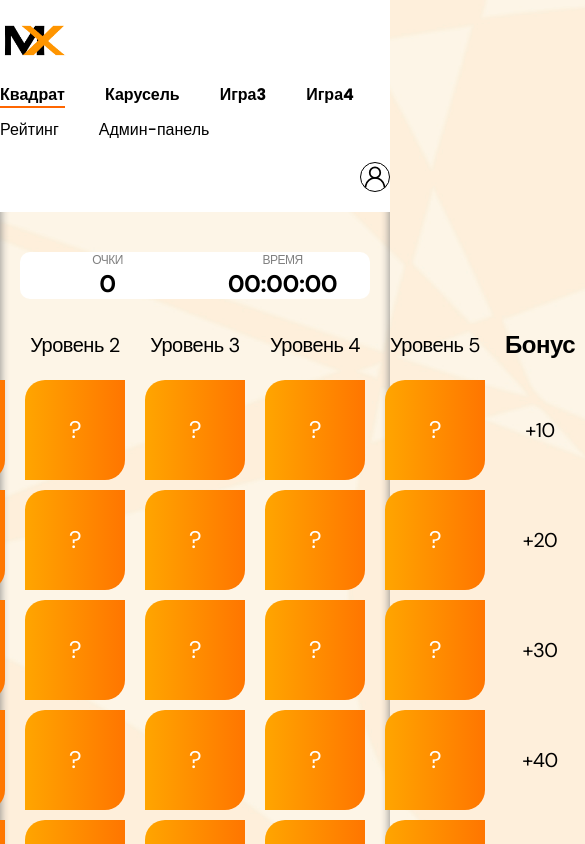
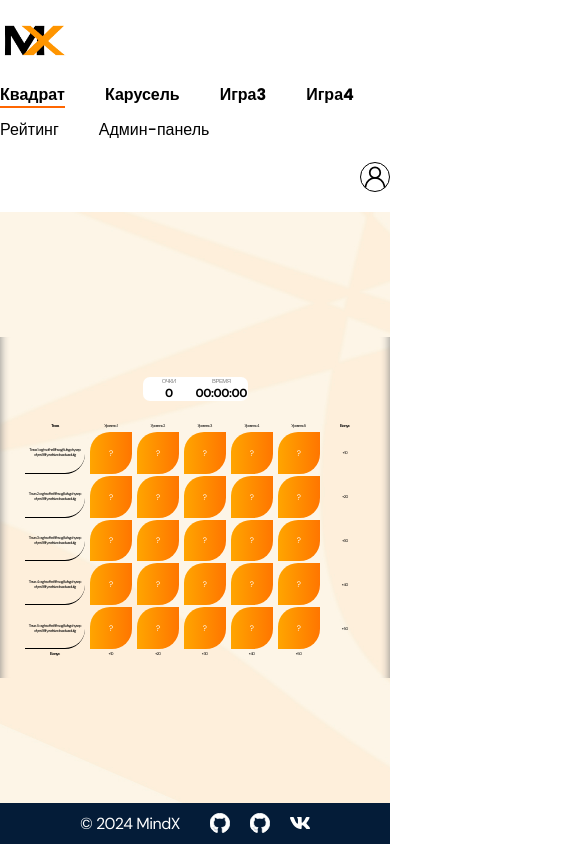
Before and after one commit to ntlifee/olympiad-games, a React (Create React App) app in the folder client/: page /square in a window 390 px wide. Shown: the top 844 px of the page, 585 px wide, since content can reach past the window. Built offline with nearby package versions, Linux system fonts and the light colour scheme.

Commit message:
Добавил адаптивности квадрату

```diff
--- a/client/src/components/GameInformationPanel/GameInformationPanel.jsx
+++ b/client/src/components/GameInformationPanel/GameInformationPanel.jsx
@@ -1,16 +1,16 @@
-import './gameinformationpanel.css'
+import classes from './gameinformationpanel.module.css'
 
 const GameInformationPanel = (props) => {
     const { score, time } = props;
     return (
-        <div className="information_panel">
-            <div className="score">
-                <p className='score_string'>ОЧКИ</p>
-                <p className="score_int">{score ? score : 0}</p>
+        <div className={classes.information_panel}>
+            <div className={classes.score}>
+                <span className={classes.score_string}>ОЧКИ</span>
+                <span className={classes.score_int}>{score ? score : 0}</span>
             </div>
-            <div className="time">
-                <p className='time_string'>ВРЕМЯ</p>
-                <p className="time_date">{time ? time : '00:00:00'}</p>
+            <div className={classes.time}>
+                <span className={classes.time_string}>ВРЕМЯ</span>
+                <span className={classes.time_date}>{time ? time : '00:00:00'}</span>
             </div>
         </div>
     );
--- a/client/src/components/GameInformationPanel/gameinformationpanel.css
+++ b/client/src/components/GameInformationPanel/gameinformationpanel.module.css
@@ -1,11 +1,10 @@
 .information_panel{
     background-color: white;
-    max-width: 400px;
-    width: 100%;
+    width: 30%;
     display: flex;
     flex-direction: row;
     align-items: center;
-    border-radius: 10px;
+    border-radius: 7px;
     margin: 20px;
 }
 
@@ -17,14 +16,14 @@
 }
 
 .score_string, .time_string{
-    font-size: 12px;
+    font-size: clamp(4px, 1.5vw, 16px);
     font-family: 'DM Sans', sans-serif;
     text-align: center;
     color: gray;
 }
 
 .score_int, .time_date{
-    font-size: 24px;
+    font-size: clamp(4px, 3vw,20px);
     font-family: 'DM Sans', sans-serif;
     text-align: center;
     color: black;
--- a/client/src/components/QuestionButton/QuestionButton.jsx
+++ b/client/src/components/QuestionButton/QuestionButton.jsx
@@ -1,9 +1,11 @@
-import './questionButton.css'
+import classes from './questionButton.module.css'
 
 const QuestionButton = (props) => {
     const { setModalActive, level } = props;
     return (
-        <a href='#' className='question-button' onClick={() => setModalActive(true)}>{level ? level * 10 : '?'}</a>
+        <td className={classes.question_button_wrapper}>
+            <a href='#' className={classes.question_button} onClick={() => setModalActive(true)}>{level ? level * 10 : '?'}</a>
+        </td>
     );
 }
 
--- a/client/src/components/QuestionButton/questionButton.css
+++ /dev/null
@@ -1,54 +0,0 @@
-.question-button{
-  position: relative;
-  display: flex;
-  width: 100px;
-  height: 100px;
-  text-align: center;
-  line-height: 60px;
-  color: #fff;
-  font-size: 24px !important;
-  text-transform: uppercase;
-  text-decoration: none;
-  font-family: 'DM Sans', sans-serif;
-  box-sizing: border-box;
-  background: linear-gradient(90deg, orange, #f60, #ffeb3b, orange);
-  background-size: 400%;
-  border-radius: 20px 0 20px 0;
-  z-index: 1;
-  align-items: center;
-  justify-content: center;
-}
-
-.question-button:hover {
-  animation: animate 8s linear infinite;
-}
-
-@keyframes animate {
-  0% {
-    background-position: 0%;
-  }
-  100% {
-    background-position: 400%;
-  }
-}
-
-.question-button:before {
-  content: "";
-  position: absolute;
-  top: -5px;
-  right: -5px;
-  bottom: -5px;
-  left: -5px;
-  z-index: -1;
-  background: linear-gradient(90deg, orange, #f60, #ffeb3b, orange);
-  background-size: 400%;
-  border-radius: 20px 0 20px 0;
-  opacity: 0;
-  transition: .5s;
-}
-
-.question-button:hover:before {
-  filter: blur(20px);
-  opacity: 1;
-  animation: animate 8s linear infinite;
-}
--- /dev/null
+++ b/client/src/components/QuestionButton/questionButton.module.css
@@ -0,0 +1,53 @@
+.question_button_wrapper{
+    border-radius: 20px 0 20px 0;
+    border: none;
+}
+
+.question_button{
+    position: relative;
+    align-items: center;
+    justify-content: center;
+    color: #fff;
+    font-size: clamp(8px, 2vw, 24px);
+    text-decoration: none;
+    font-family: 'DM Sans', sans-serif;
+    background: linear-gradient(90deg, orange, #f60, #ffeb3b, orange);
+    background-size: 400%;
+    border-radius: 20px 0 20px 0;
+    display: flex;
+    aspect-ratio: 1/1;
+}
+
+.question_button:hover {
+    animation: animate 8s linear infinite;
+}
+
+@keyframes animate {
+    0% {
+        background-position: 0%;
+    }
+    100% {
+        background-position: 400%;
+    }
+}
+
+.question_button:before {
+    content: "";
+    position: absolute;
+    top: -5px;
+    right: -5px;
+    bottom: -5px;
+    left: -5px;
+    z-index: -1;
+    background: linear-gradient(90deg, orange, #f60, #ffeb3b, orange);
+    background-size: 400%;
+    border-radius: 20px 0 20px 0;
+    opacity: 0;
+    transition: .5s;
+}
+
+.question_button:hover:before {
+    filter: blur(20px);
+    opacity: 1;
+    animation: animate 8s linear infinite;
+}
--- a/client/src/pages/SquareGame/SquareGame.jsx
+++ b/client/src/pages/SquareGame/SquareGame.jsx
@@ -2,7 +2,7 @@ import { useState } from 'react'
 import GameInformationPanel from './../../components/GameInformationPanel/GameInformationPanel'
 import QuestionButton from '../../components/QuestionButton/QuestionButton'
 import ModalWindow_Square from '../../components/ModalWindow_Square/ModalWindow_Square'
-import './squaregame.css'
+import classes from './squaregame.module.css'
 
 const SquareGame = (props) => {
     let { levels, themes } = props
@@ -20,32 +20,30 @@ const SquareGame = (props) => {
     return (
         <main className="section">
             <div className="container">
-                <div className="wrapper">
+                <div className={classes.wrapper}>
                     <GameInformationPanel />
-                    <table>
+                    <table className={classes.table_square}>
                         <ModalWindow_Square active={modalActive} setActive={setModalActive} />
                         <thead>
-                            <tr>
-                                <th>Тема</th>
-                                {levels.map(level => (<td key={level}>Уровень {level}</td>))}
-                                <th>Бонус</th>
+                            <tr className={classes.tr_square}>
+                                <th className={classes.th_square}>Тема</th>
+                                {levels.map(level => (<td className={classes.td_square} key={level}>Уровень {level}</td>))}
+                                <th className={classes.th_square}>Бонус</th>
                             </tr>
                         </thead>
                         <tbody>
                             {themes.map((theme, i) => (
-                                <tr key={i}>
-                                    <td className='theme'>Тема {theme}</td>
+                                <tr key={i} className={classes.tr_square}>
+                                    <td className={`${classes.theme} ${classes.td_square}`}><span className={classes.theme_text}>Тема {theme} orghsofhe8fhsog8ufsgohysepofyes98fywsfsiwdwadwadufg</span></td>
                                     {levels.map(level => (
-                                        <td key={level}>
-                                            <QuestionButton setModalActive={setModalActive} />
-                                        </td>
+                                        <QuestionButton key={level} setModalActive={setModalActive} />
                                     ))}
-                                    <td className="bonus">+{(i + 1) * 10}</td>
+                                    <td className={`${classes.bonus} ${classes.td_square}`}>+{(i + 1) * 10}</td>
                                 </tr>
                             ))}
-                            <tr>
-                                <th>Бонус</th>
-                                {levels.map(level => (<td key={level}>+{level * 10}</td>))}
+                            <tr className={classes.tr_square}>
+                                <th className={classes.th_square}>Бонус</th>
+                                {levels.map(level => (<td className={classes.td_square} key={level}>+{level * 10}</td>))}
                             </tr>
                         </tbody>
                     </table>
--- a/client/src/pages/SquareGame/squaregame.css
+++ b/client/src/pages/SquareGame/squaregame.module.css
@@ -10,32 +10,43 @@ main {
     flex-grow: 1;
     flex-direction: column;
     width: 100%;
-    max-width: 1200px;
     align-items: center;
     padding: 20px;
     box-shadow: 10px 0 10px -10px gray inset, -10px 0 10px -10px gray inset;
     position: relative;
 }
 
-table{
+.table_square{
     border-collapse: separate;
-    border-spacing: 20px 10px;
 }
 
-td, th{
+.td_square, .th_square{
     font-family: 'DM Sans', sans-serif;
+    font-size: clamp(4px, 1vw, 16px);
 }
 
-th{
-    font-size: 24px;
-}
-
-td{
+.td_square{
     border-radius: 20px 0 20px 0;
     border: none;
-    font-size: 20px;
 }
 
 .theme{
     border-bottom: 1px solid black;
+    padding: 1%;
+    min-width: 10vw;
 }
+.theme_text{
+    word-break: break-all;
+}
+
+@media (min-width: 769px) {
+    table{
+        border-spacing: 20px 10px;
+    }
+}
+
+@media (max-width:768px) {
+    table{
+        border-spacing: 5px 2.5px;
+    }
+}
```
